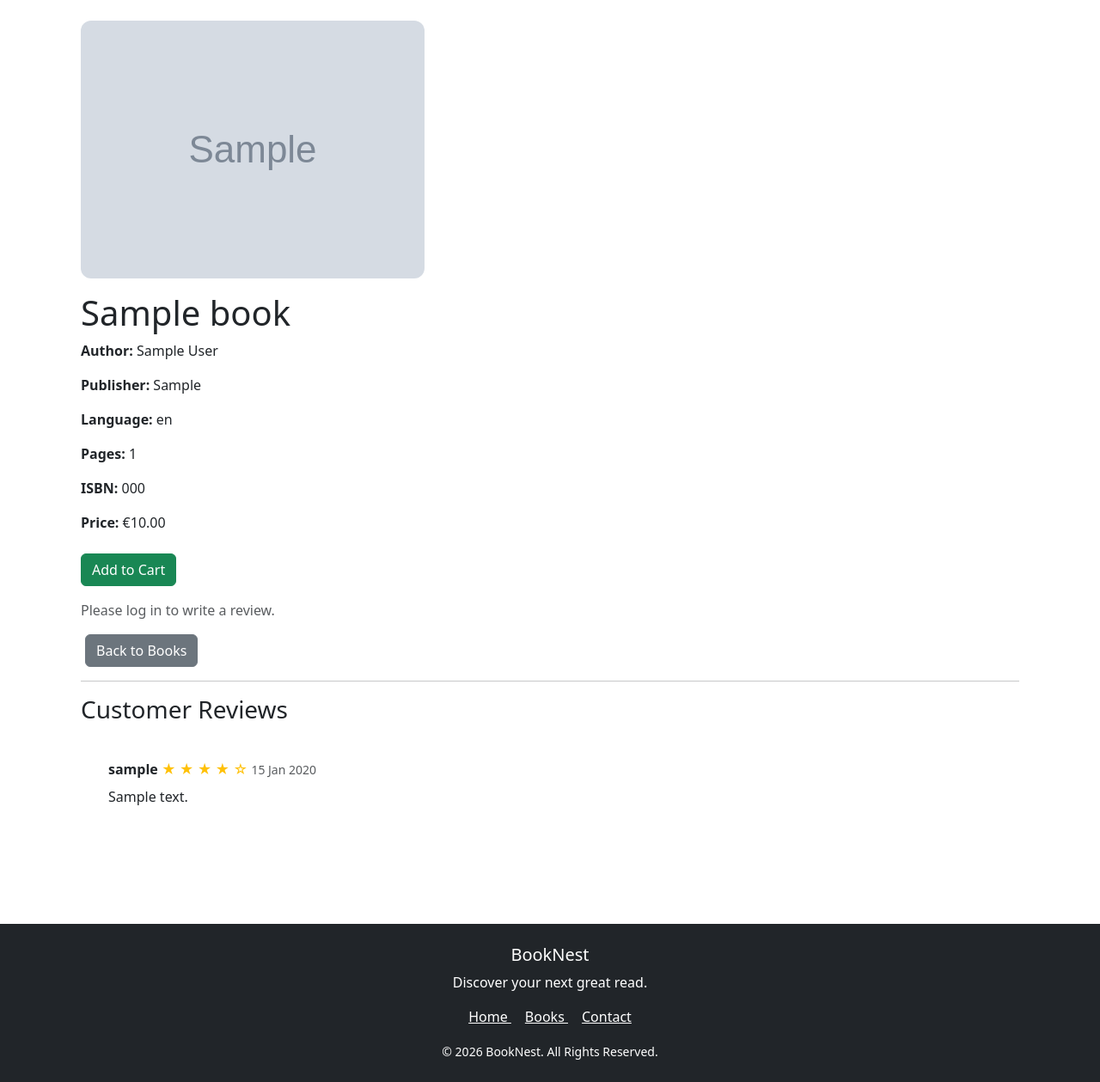
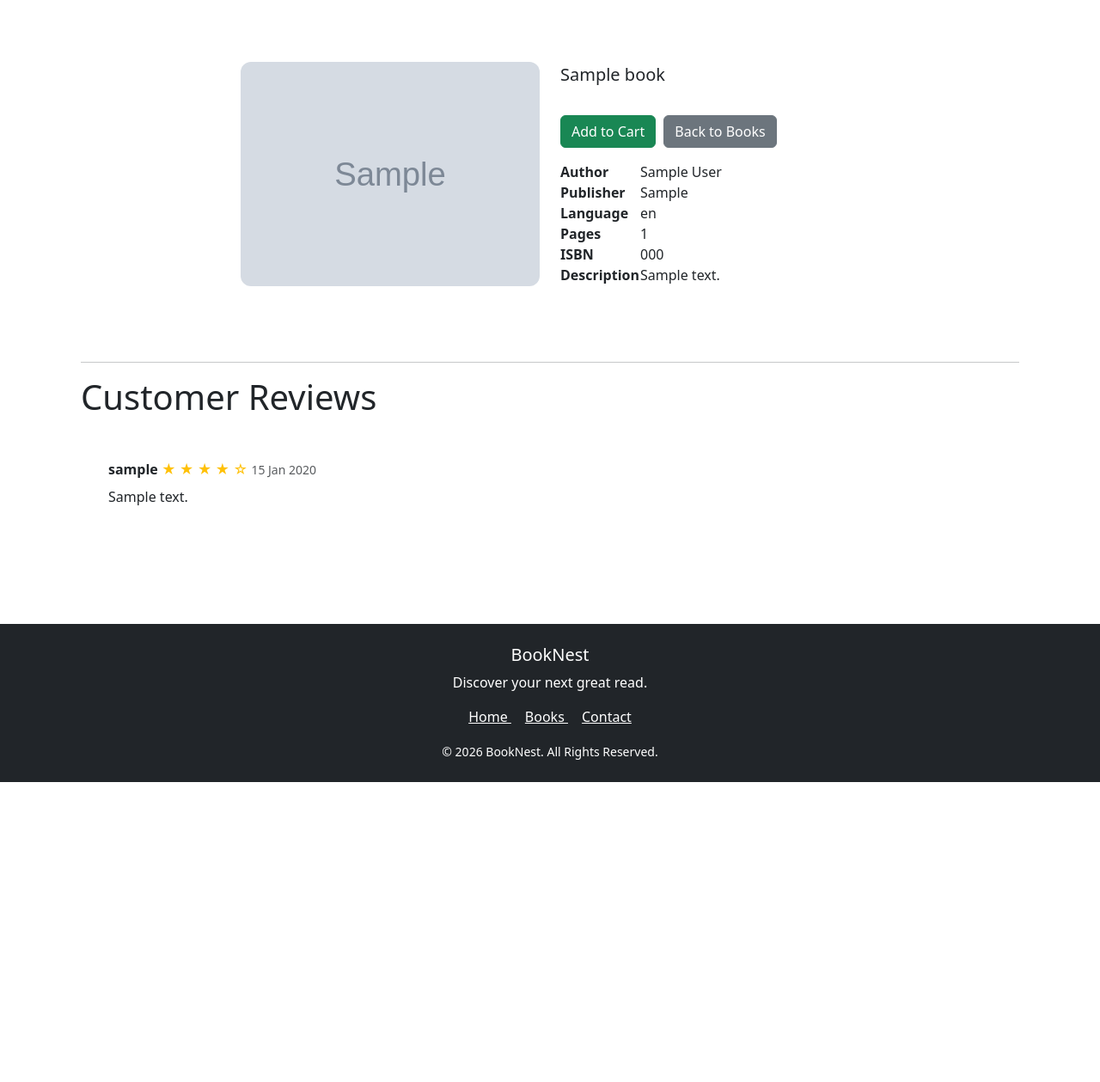
Before and after one commit to v-amna/booknest, a Django app: page /books/1/ in a window 1280 px wide. Shown: the part 62-1321 px from the top of the page at 86% size. After the commit the page ends 972 px from the top, so only its background shows below. Run offline with Django 5.2, Linux system fonts and the light colour scheme; tables that the repository leaves empty hold one stand-in row (values such as "Sample post"); grey boxes marked "Sample" are stand-in pictures; some libraries are stand-ins or nearby versions.

Commit message:
Add book description and style details and list page

```diff
--- a/books/templates/books/book_detail.html
+++ b/books/templates/books/book_detail.html
@@ -4,61 +4,53 @@
 
 {% block content %}
 
-<div class="container">
+    <div class="container-fluid">
+        <div class="row">
+            <div class="col-12 col-md-6 col-lg-4 offset-lg-2">
+                <div class="image-container my-5">
                     {% if book.cover_image %}
                         <img src="{{ book.cover_image.url }}"
                              class="img-fluid mb-3 book-detail-image"
                              alt="{{ book.title }}">
                     {% endif %}
-    <h1>{{ book.title }}</h1>
-
-    <p><strong>Author:</strong> {{ book.author }}</p>
-
-    <p><strong>Publisher:</strong> {{ book.publisher }}</p>
-
-    <p><strong>Language:</strong> {{ book.language }}</p>
-
-    <p><strong>Pages:</strong> {{ book.pages }}</p>
-
-    <p><strong>ISBN:</strong> {{ book.isbn }}</p>
-
-    <p><strong>Price:</strong> €{{ book.price }}</p>
-
-
-
+                </div>
+            </div>
+            <div class="col-12 col-md-6 col-lg-4">
+                <div class="mb-5 mt-md-5">
+                    <p class="lead">{{ book.title }}</p>
+                    <div class="form-row mb-3">
+                        <a href="{% url 'add_to_cart' book.id %}"
+                           class="mt-3 btn btn-success"> Add
+                            to Cart </a>
+                        {% if user.is_authenticated %}
+                            <a href="{% url 'add_review' book.id %}"
+                               class="btn btn-primary">
+                                Write a Review </a>
+                        {% endif %}
+                        <a href="{% url 'books' %}"
+                           class="mt-3 btn btn-secondary"> Back to Books </a>
+                    </div>
+                    <dl class="row">
+                        <dt class="mb-0 col-sm-3">Author</dt>
+                        <dd class="mb-0 col-sm-9">{{ book.author }}</dd>
+                        <dt class="mb-0 col-sm-3">Publisher</dt>
+                        <dd class="mb-0 col-sm-9">{{ book.publisher }}</dd>
+                        <dt class="mb-0 col-sm-3">Language</dt>
+                        <dd class="mb-0 col-sm-9">{{ book.language }}</dd>
+                        <dt class="mb-0 col-sm-3">Pages</dt>
+                        <dd class="mb-0 col-sm-9">{{ book.pages }}</dd>
+                        <dt class="mb-0 col-sm-3">ISBN</dt>
+                        <dd class="mb-0 col-sm-9">{{ book.isbn }}</dd>
+                        <dt class="mb-0 col-sm-3">Description</dt>
+                        <dd class="mb-0 col-sm-9 text-break">{{ book.description }}</dd>
+                    </dl>
+                </div>
+            </div>
+        </div>
 
         <div class="mt-4">
-
-    <a href="{% url 'add_to_cart' book.id %}"
-       class="btn btn-success">
-        Add to Cart
-    </a>
-    {% if user.is_authenticated %}
-
-    <a href="{% url 'add_review' book.id %}"
-       class="btn btn-primary">
-
-        Write a Review
-
-    </a>
-
-{% else %}
-
-    <p class="text-muted mt-3">
-
-        Please log in to write a review.
-
-    </p>
-
-{% endif %}
-
-    <a href="{% url 'books' %}" class="btn btn-secondary">
-        Back to Books
-    </a>
             <hr>
-
-<h3>Customer Reviews</h3>
-
+            <p class="display-6">Customer Reviews</p>
             {% if book.reviews.all %}
 
                 {% for review in book.reviews.all %}
@@ -66,83 +58,40 @@
                     <div class="card mb-3">
 
                         <div class="card-body">
-
                             <strong>{{ review.user.username }}</strong>
 
                             <span class="text-warning">
-
                     {% for i in "12345" %}
-
-                        {% if forloop.counter <= review.rating %}
-                            ★
-                        {% else %}
-                            ☆
-                        {% endif %}
-
+                        {% if forloop.counter <= review.rating %} ★ {% else %}
+                            ☆ {% endif %}
                     {% endfor %}
 
                 </span>
 
-                <small class="text-muted">
+                            <small class="text-muted"> {{ review.created_on|date:"d M Y" }} </small>
 
-                    {{ review.created_on|date:"d M Y" }}
-
-                </small>
-
-                <p class="mt-2">
-
-                    {{ review.comment }}
-
-                </p>
+                            <p class="mt-2"> {{ review.comment }} </p>
 
                             {% if request.user == review.user %}
-
-    <a href="{% url 'edit_review' review.id %}" class="btn btn-sm btn-warning">
-
-        Edit
-
-    </a>
-    <a
-    href="{% url 'delete_review' review.id %}"
-    class="btn btn-sm btn-danger">
-
-    Delete
-
-</a>
-
+                                <a href="{% url 'edit_review' review.id %}"
+                                   class="btn btn-sm btn-warning"> Edit </a>
+                                <a href="{% url 'delete_review' review.id %}"
+                                   class="btn btn-sm btn-danger"> Delete </a>
                             {% endif %}
-
                         </div>
-
                     </div>
-
                 {% endfor %}
 
             {% else %}
-
                 <p>No reviews yet.</p>
-
             {% endif %}
-
-
-
 
             {% if request.user.is_superuser %}
                 <hr>
-
                 <a href="{% url 'edit_book' book.id %}"
-   class="btn btn-warning">
-
-    Edit
-
-</a>
+                   class="btn btn-warning"> Edit </a>
                 <a href="{% url 'delete_book' book.id %}"
-   class="btn btn-danger">
-
-    Delete
-
-</a>
-
+                   class="btn btn-danger"> Delete </a>
             {% endif %}
 
         </div>
```
Also changed, not shown: books/templates/books/book_list.html (+3 -5 lines). Lines whose indentation alone changed are shown as unchanged.
